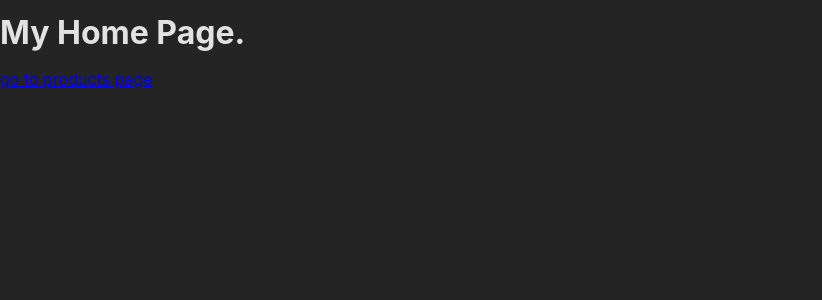
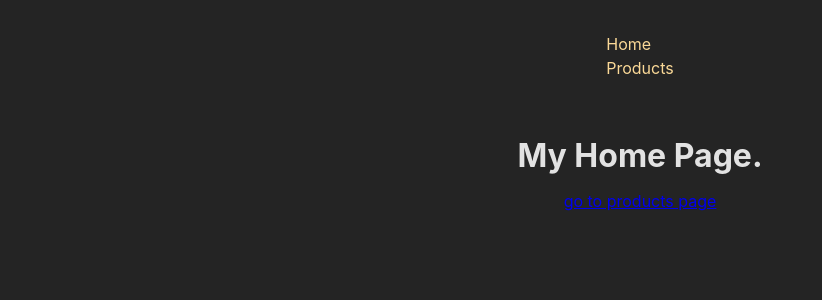
Before and after one commit to tushalbarvaliya/react-section-22, a React (Create React App) app: page / in a window 1280 px wide. Shown: the top 300 px of the page, without its empty margins (0-822 px from the left). Built offline with nearby package versions, Linux system fonts and the light colour scheme.

Commit message:
feat : make navigation bar using children property in route

```diff
--- /dev/null
+++ b/src/components/NavigationBar.jsx
@@ -0,0 +1,23 @@
+import React from "react";
+import { Link } from "react-router-dom";
+import classes from "./NavigationBar.module.css";
+const NavigationBar = () => {
+  return (
+    <>
+      <header className={classes.header}>
+        <nav className={classes.list}>
+          <ul>
+            <li >
+              <Link to="/">Home</Link>
+            </li>
+            <li >
+              <Link to="/products">Products</Link>
+            </li>
+          </ul>
+        </nav>
+      </header>
+    </>
+  );
+};
+
+export default NavigationBar;
--- /dev/null
+++ b/src/components/NavigationBar.module.css
@@ -0,0 +1,23 @@
+.header {
+  max-width: 60rem;
+  margin: auto;
+  padding: 2rem;
+  display: flex;
+  justify-content: center;
+}
+
+.list {
+  display: flex;
+  gap: 1rem;
+}
+
+.list a {
+  text-decoration: none;
+  color: var(--color-primary-400);
+}
+
+.list a:hover,
+.list a.active {
+  color: var(--color-primary-800);
+  text-decoration: underline;
+}
--- /dev/null
+++ b/src/pages/RootLayout.jsx
@@ -0,0 +1,15 @@
+import React from "react";
+import NavigationBar from "../components/NavigationBar";
+import { Outlet } from "react-router-dom";
+import classes from "./RootLayout.module.css";
+
+export const RootLayout = () => {
+  return (
+    <>
+      <NavigationBar />
+      <main className={classes.content}>
+        <Outlet />
+      </main>
+    </>
+  );
+};
--- /dev/null
+++ b/src/pages/RootLayout.module.css
@@ -0,0 +1,4 @@
+.content{
+  margin: 2rem auto;
+  text-align: center;
+}
```
Also changed, not shown: src/App.js (+9 -2 lines).
